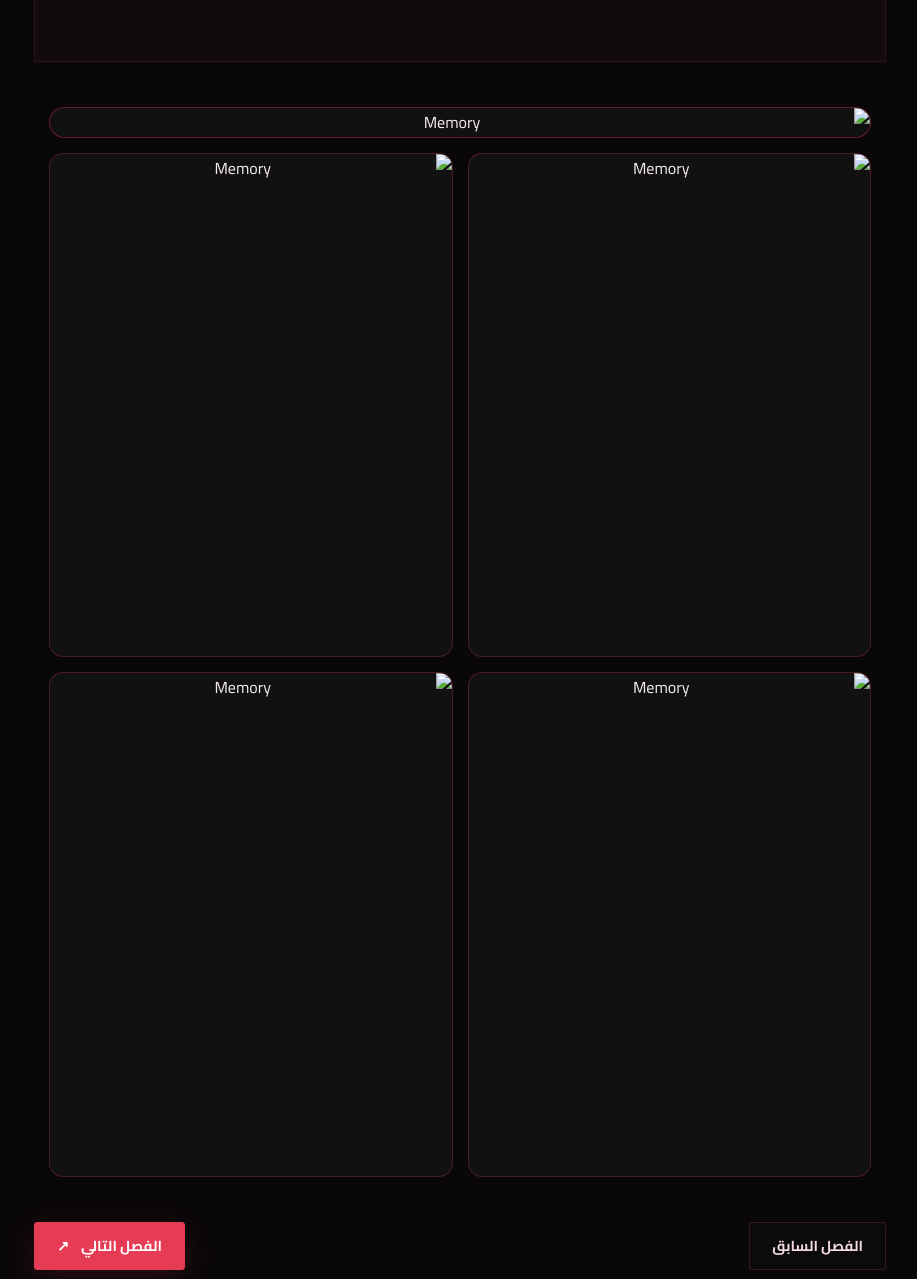
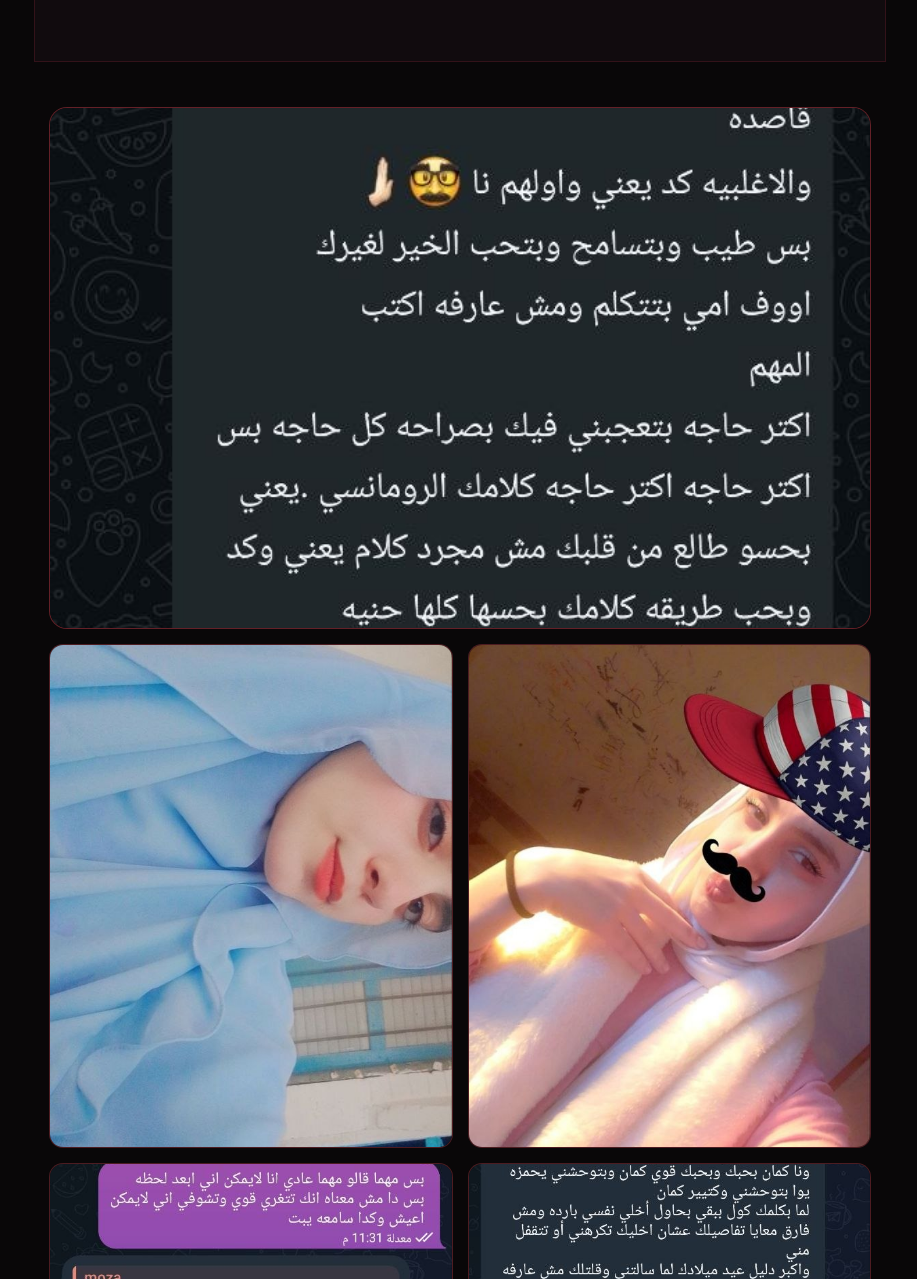
Before and after one commit to 8hamza10ali10-ship-it/our-story, a plain HTML site: page chapter-2.html in a window 1280 px wide. Shown: the part 821-2100 px from the top of the page, without its empty margins (180-1097 px from the left). Drawn offline with nearby package versions, Linux system fonts and the light colour scheme; files that its build step writes are made by us from their sources.

Commit message:
Update chapter-2.html

```diff
--- a/chapter-2.html
+++ b/chapter-2.html
@@ -7,8 +7,8 @@
 
     <title>الفصل الثاني | Our Story</title>
 
-    <link rel="stylesheet" href="../css/style.css">
-    <link rel="stylesheet" href="../css/chapter.css">
+    <link rel="stylesheet" href="style.css">
+    <link rel="stylesheet" href="chapter.css">
 </head>
 
 <body>
@@ -46,7 +46,7 @@
             <!-- الصورة الرئيسية -->
             <div class="main-memory">
                 <img
-                    src="../images/6.jpg"
+                    src="6.jpg"
                     alt="Memory"
                     class="memory-image"
                     onclick="openMemory(this)"
@@ -56,19 +56,19 @@
             <!-- باقي الصور -->
             <div class="memories-grid">
 
-                <img src="../images/7.jpg"
+                <img src="7.jpg"
                      alt="Memory" class="memory-image"
                      onclick="openMemory(this)">
 
-                <img src="../images/8.jpg"
+                <img src="8.jpg"
                      alt="Memory" class="memory-image"
                      onclick="openMemory(this)">
 
-                <img src="../images/9.jpg"
+                <img src="9.jpg"
                      alt="Memory" class="memory-image"
                      onclick="openMemory(this)">
 
-                <img src="../images/10.jpg"
+                <img src="10.jpg"
                      alt="Memory" class="memory-image"
                      onclick="openMemory(this)">
 
```
